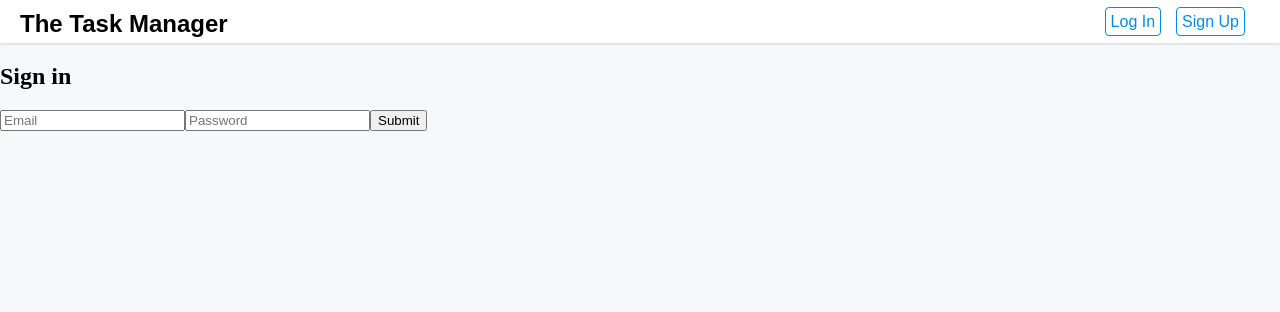
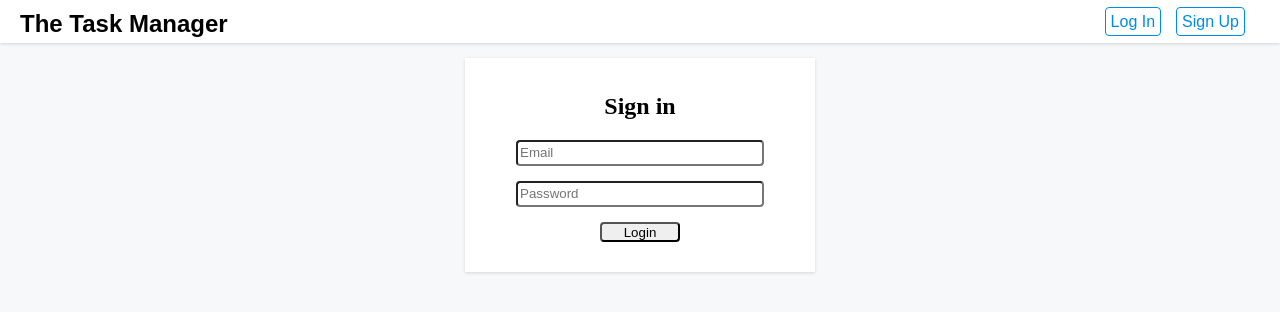
Before and after one commit to NolanHughes/taskmanager, a React (Create React App) app in the folder client/: page /login in a window 1280 px wide. Shown: the top 312 px of the page. Built offline with nearby package versions, Linux system fonts and the light colour scheme.

Commit message:
Update log in page css.

```diff
--- a/client/src/components/Login.js
+++ b/client/src/components/Login.js
@@ -55,6 +55,8 @@ export default class Login extends React.Component {
     return (
       <div>
         <AppHeader />
+        <div className="container">
+          <div className="tasks" id="sign-in">
             <div className="login-errors">
               {errors}
             </div>
@@ -62,9 +64,11 @@ export default class Login extends React.Component {
             <form onSubmit={this.handleLogin} >
               <input name="email" placeholder="Email" autoComplete="username" ref={(input) => this.email = input} />
               <input name="password" placeholder="Password" type="password" autoComplete="current-password" ref = {(input) => this.password = input} />
-          <input type="submit"/>
+              <button type="submit">Login</button>
             </form>
             {/*<Link to="ForgotPassword">Forgot Password</Link>*/}
+          </div>
+        </div>
       </div>
     )
   }
--- a/client/src/css/Tasks.css
+++ b/client/src/css/Tasks.css
@@ -7,6 +7,34 @@
 #welcome-message {
 	text-align: center;
 	flex: 0 1 50vw;
+}
+
+#sign-in {
+	flex: 0 1 25vw;
+	text-align: center;
+}
+
+#sign-in form {
+	display: grid;
+}
+
+#sign-in form > * {
+  margin: 0px auto 15px;
+  border-radius: 4px;
+ 	height: 20px;
+}
+
+#sign-in form input {
+	width: 75%;
+}
+
+#sign-in form button {
+	width: 25%;
+}
+
+#sign-in form button:hover {
+	background-color: #008ce3;
+	color: white;
 }
 
 .tasks {
```
Lines whose indentation alone changed are shown as unchanged.
